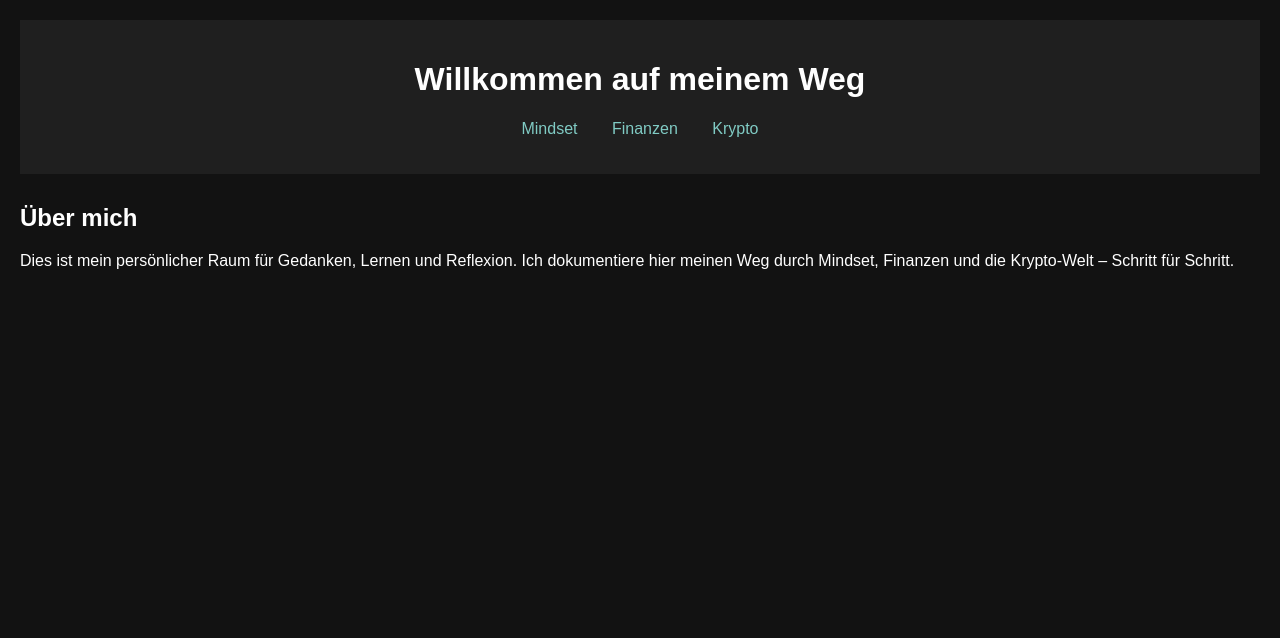
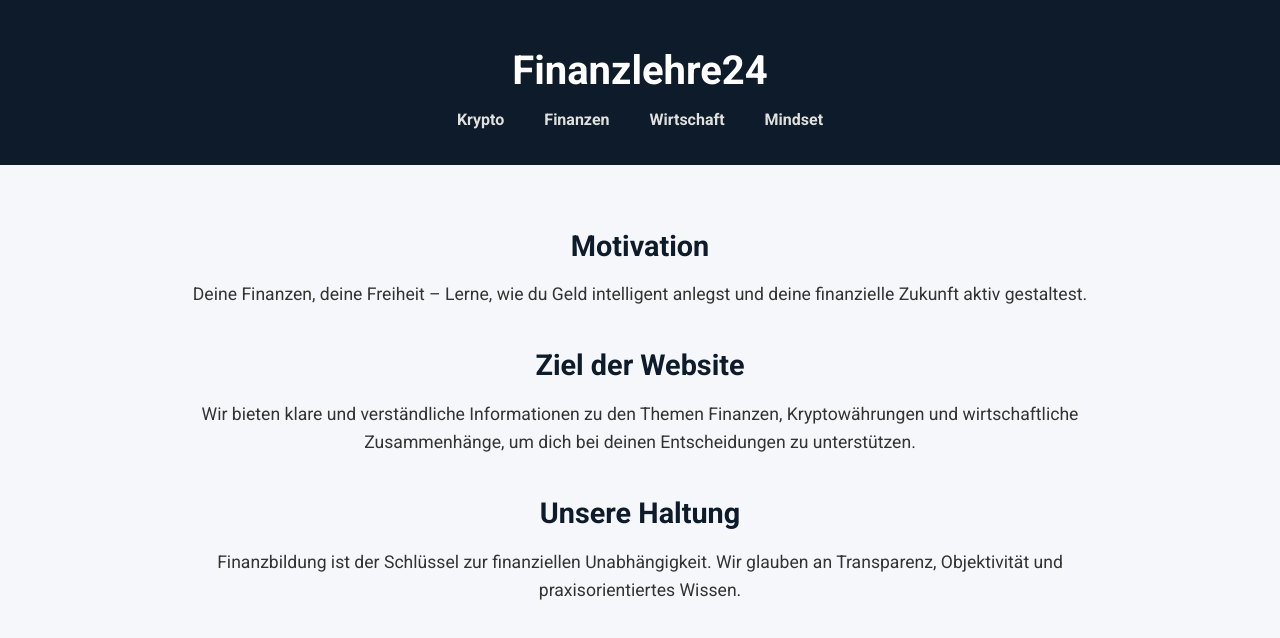
Before and after one commit to Frosetter/Finanzlehre24, a plain HTML site: page index.html in a window 1280 px wide. Drawn offline with Linux system fonts and the light colour scheme.

Commit message:
Update index.html

```diff
--- a/index.html
+++ b/index.html
@@ -1,28 +1,143 @@
-
 <!DOCTYPE html>
 <html lang="de">
+
 <head>
     <meta charset="UTF-8">
     <meta name="viewport" content="width=device-width, initial-scale=1.0">
-    <title>Mein Weg – Mindset | Finanzen | Krypto</title>
-    <link rel="stylesheet" href="style.css">
+    <title>Finanzlehre24</title>
+    <link rel="stylesheet" href="https://fonts.googleapis.com/css2?family=Roboto:wght@400;700&display=swap">
+    <style>
+        body {
+            font-family: 'Roboto', sans-serif;
+            margin: 0;
+            padding: 0;
+            background-color: #f5f7fa;
+            color: #333;
+        }
+
+        header {
+            background-color: #0d1b2a;
+            color: white;
+            padding: 20px;
+            text-align: center;
+        }
+
+        header h1 {
+            font-size: 2.5rem;
+            margin-bottom: 10px;
+            animation: fadeIn 1.5s ease-in;
+        }
+
+        nav ul {
+            list-style-type: none;
+            padding: 0;
+            display: flex;
+            justify-content: center;
+            gap: 20px;
+        }
+
+        nav ul li a {
+            color: #e0e1dd;
+            text-decoration: none;
+            font-weight: bold;
+            padding: 5px 10px;
+            transition: color 0.3s, background-color 0.3s;
+        }
+
+        nav ul li a:hover {
+            color: #0d1b2a;
+            background-color: #e0e1dd;
+            border-radius: 5px;
+        }
+
+        main {
+            padding: 40px 20px;
+            max-width: 900px;
+            margin: auto;
+            text-align: center;
+        }
+
+        section {
+            margin-bottom: 40px;
+            opacity: 0;
+            transform: translateY(20px);
+            animation: appearUp 1s forwards;
+        }
+
+        section:nth-child(1) { animation-delay: 0.2s; }
+        section:nth-child(2) { animation-delay: 0.5s; }
+        section:nth-child(3) { animation-delay: 0.8s; }
+
+        h2 {
+            font-size: 1.8rem;
+            margin-bottom: 15px;
+            color: #0d1b2a;
+        }
+
+        p {
+            font-size: 1.1rem;
+            line-height: 1.6;
+        }
+
+        @keyframes fadeIn {
+            from { opacity: 0; }
+            to { opacity: 1; }
+        }
+
+        @keyframes appearUp {
+            to {
+                opacity: 1;
+                transform: translateY(0);
+            }
+        }
+
+        @media (max-width: 600px) {
+            nav ul {
+                flex-direction: column;
+                gap: 10px;
+            }
+        }
+    </style>
 </head>
+
 <body>
     <header>
-        <h1>Willkommen auf meinem Weg</h1>
+        <h1>Finanzlehre24</h1>
         <nav>
             <ul>
-                <li><a href="mindset.html">Mindset</a></li>
-                <li><a href="finanzen.html">Finanzen</a></li>
-                <li><a href="krypto.html">Krypto</a></li>
+                <li><a href="#">Krypto</a></li>
+                <li><a href="#">Finanzen</a></li>
+                <li><a href="#">Wirtschaft</a></li>
+                <li><a href="#">Mindset</a></li>
             </ul>
         </nav>
     </header>
+
     <main>
         <section>
-            <h2>Über mich</h2>
-            <p>Dies ist mein persönlicher Raum für Gedanken, Lernen und Reflexion. Ich dokumentiere hier meinen Weg durch Mindset, Finanzen und die Krypto-Welt – Schritt für Schritt.</p>
+            <h2>Motivation</h2>
+            <p>Deine Finanzen, deine Freiheit – Lerne, wie du Geld intelligent anlegst und deine finanzielle Zukunft aktiv gestaltest.</p>
+        </section>
+
+        <section>
+            <h2>Ziel der Website</h2>
+            <p>Wir bieten klare und verständliche Informationen zu den Themen Finanzen, Kryptowährungen und wirtschaftliche Zusammenhänge, um dich bei deinen Entscheidungen zu unterstützen.</p>
+        </section>
+
+        <section>
+            <h2>Unsere Haltung</h2>
+            <p>Finanzbildung ist der Schlüssel zur finanziellen Unabhängigkeit. Wir glauben an Transparenz, Objektivität und praxisorientiertes Wissen.</p>
         </section>
     </main>
+
+    <script>
+        document.querySelectorAll('nav ul li a').forEach(link => {
+            link.addEventListener('click', (e) => {
+                e.preventDefault();
+                alert(`Du hast den Bereich "${e.target.innerText}" gewählt. Inhalte folgen bald!`);
+            });
+        });
+    </script>
 </body>
+
 </html>
```
